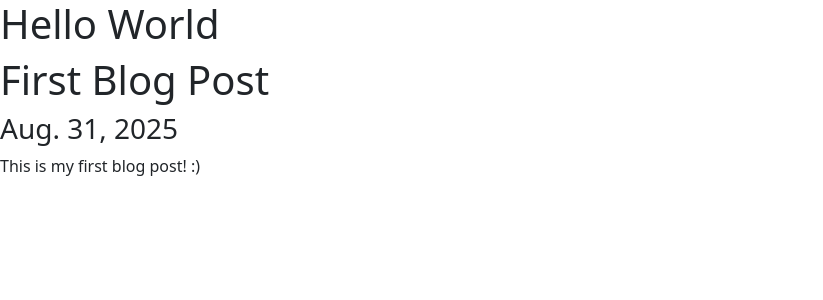
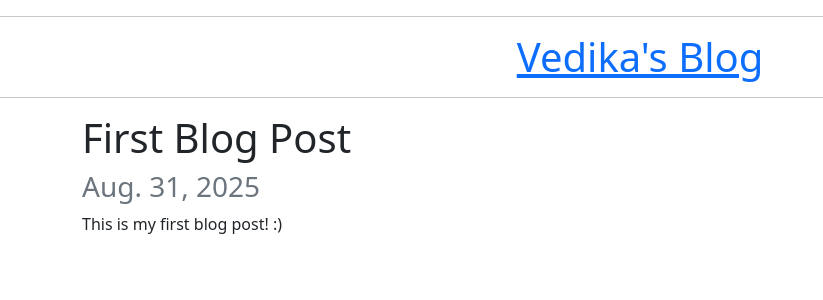
Before and after one commit to VC-create/gratitude, a Django app: page /1 in a window 1280 px wide. Shown: the top 300 px of the page, without its empty margins (0-823 px from the left). Run offline with Django 5.2, Linux system fonts and the light colour scheme; data comes from the database, SQL or seed files in the repository.

Commit message:
finished basic layout and tutorial

```diff
--- a/pages/templates/base.html
+++ b/pages/templates/base.html
@@ -5,15 +5,21 @@
     <meta name="viewport" content="width=device-width, initial-scale=1.0">
     <meta http-equiv="X-UA-Compatible" content="ie=edge">
     <title>Vedika's Blog</title>
+    <!--the next line brings in bootstrap-->
     <link href="https://cdn.jsdelivr.net/npm/bootstrap@5.3.8/dist/css/bootstrap.min.css" rel="stylesheet" integrity="sha384-sRIl4kxILFvY47J16cr9ZwB07vP4J8+LH7qKQnuqkuIAvNWLzeN8tE5YBujZqJLB" crossorigin="anonymous">
     <link rel="stylesheet" href="style.css">
   </head>
   <body>
-    <h1>Hello World</h1>
+    <hr>
+    <!--to go back to home page, use home because in the urls.py, you defined the path to be just homes-->
+    <a href = "{% url 'home' %}"><h1 class = "text-center text-primary">Vedika's Blog</h1></a>
+    <hr>
 
+    <div class = "container">
     {% block content %}
     <!--this is where all our code goes-->
     {% endblock %}
+    </div>
 
     <script src="index.js"></script>
   </body>
--- a/pages/templates/detail.html
+++ b/pages/templates/detail.html
@@ -5,7 +5,7 @@
 {% block content %}
 
 <h1>{{post.title}}</h1>
-<h3>{{post.date}}</h3>
+<h3 class="text-secondary">{{post.date}}</h3>
 {{post.content}}
 
 {% endblock %}
```
Also changed, not shown: pages/templates/home.html (+6 -4 lines).
